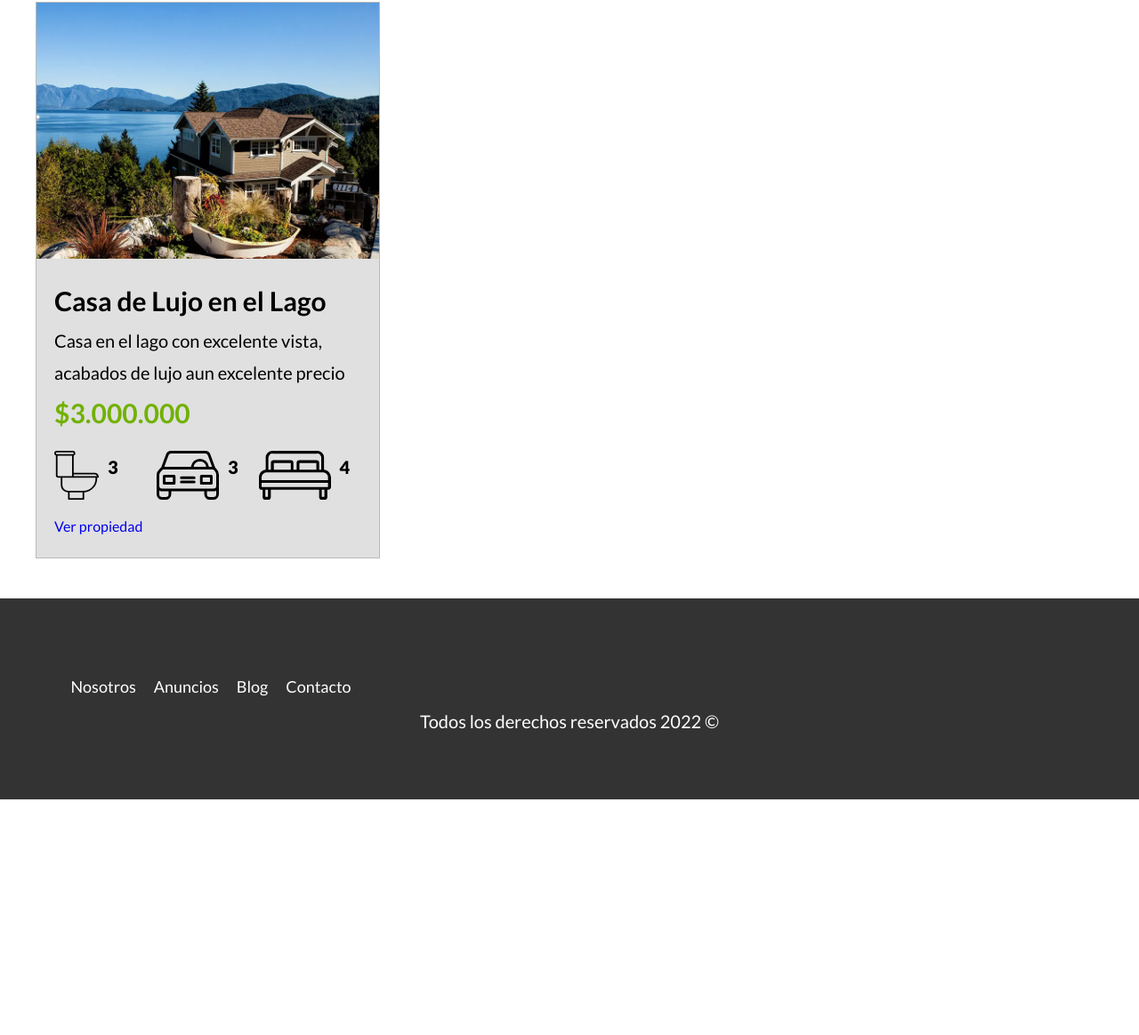
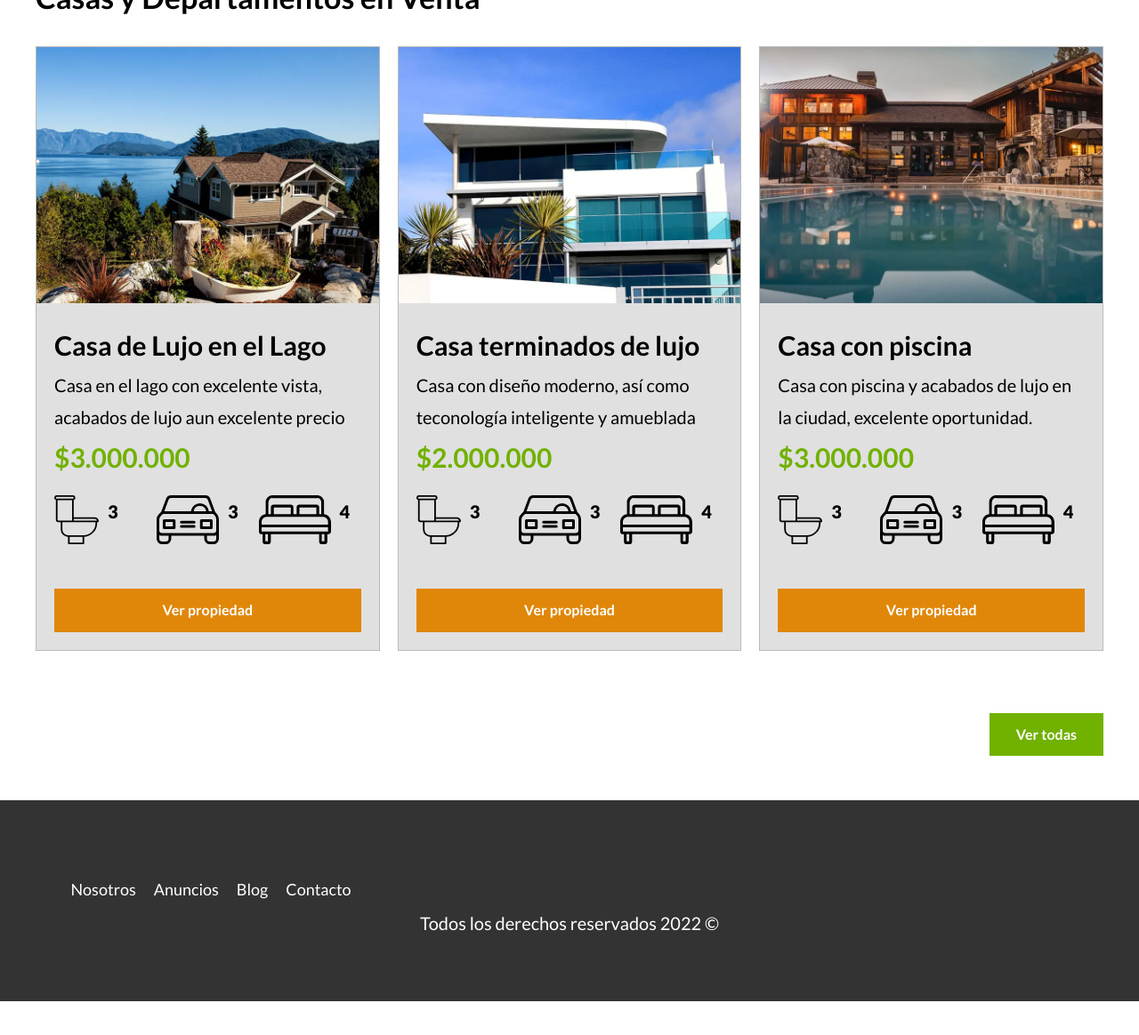
Before and after one commit to MsNutria/BienesRaices, a website: page index.html in a window 1280 px wide. Shown: the part 1562-2726 px from the top of the page at 89% size. Before the commit the page ends 2486 px from the top, so only its background shows below. Drawn offline with Linux system fonts and the light colour scheme.

Commit message:
Agregando estilos a la sección de anuncios

```diff
--- a/index.html
+++ b/index.html
@@ -87,8 +87,80 @@
                     <a href="anuncios.html" class="boton boton-amarillo">
                         Ver propiedad
                     </a>
-                </div>
-            </div>
+                </div> <!--.contenido-anuncio-->
+            </div> <!--.anuncio-->
+            <div class="anuncio">
+                <picture>
+                    <source srcset="build/img/anuncio2.webp" type="image/webp">
+                    <source srcset="build/img/anuncio2.jpg" type="image/webp">
+                    <img loading="lazy" src="build/img/anuncio2.jpg" alt="anuncio">
+                </picture>
+
+                <div class="contenido-anuncio">
+                    <h3>Casa terminados de lujo</h3>
+                    <p>Casa con diseño moderno, así como teconología inteligente y amueblada</p>
+                    <p class="precio">$2.000.000</p>
+
+                    <ul class="iconos-caracteristicas">
+                        <li>
+                            <img loading="lazy" src="build/img/icono_wc.svg" alt="icono wc">
+                            <p>3</p>
+                        </li>
+                        <li>
+                            <img loading="lazy" src="build/img/icono_estacionamiento.svg" alt="icono icono_estacionamiento">
+                            <p>3</p>
+                        </li>
+                        <li>
+                            <img loading="lazy" src="build/img/icono_dormitorio.svg" alt="icono habitaciones">
+                            <p>4</p>
+                        </li>
+
+                    </ul>
+
+                    <a href="anuncios.html" class="boton boton-amarillo">
+                        Ver propiedad
+                    </a>
+                </div> <!--.contenido-anuncio-->
+            </div> <!--.anuncio-->
+            <div class="anuncio">
+                <picture>
+                    <source srcset="build/img/anuncio3.webp" type="image/webp">
+                    <source srcset="build/img/anuncio3.jpg" type="image/webp">
+                    <img loading="lazy" src="build/img/anuncio3.jpg" alt="anuncio">
+                </picture>
+
+                <div class="contenido-anuncio">
+                    <h3>Casa con piscina</h3>
+                    <p>Casa con piscina y acabados de lujo en la ciudad, excelente oportunidad.</p>
+                    <p class="precio">$3.000.000</p>
+
+                    <ul class="iconos-caracteristicas">
+                        <li>
+                            <img loading="lazy" src="build/img/icono_wc.svg" alt="icono wc">
+                            <p>3</p>
+                        </li>
+                        <li>
+                            <img loading="lazy" src="build/img/icono_estacionamiento.svg" alt="icono icono_estacionamiento">
+                            <p>3</p>
+                        </li>
+                        <li>
+                            <img loading="lazy" src="build/img/icono_dormitorio.svg" alt="icono habitaciones">
+                            <p>4</p>
+                        </li>
+
+                    </ul>
+
+                    <a href="anuncios.html" class="boton boton-amarillo">
+                        Ver propiedad
+                    </a>
+                </div> <!--.contenido-anuncio-->
+            </div> <!--.anuncio-->
+
+
+        </div> <!--.contenedor-anuncios-->
+
+        <div class="alinear-derecha">
+            <a href="anuncios.html" class="boton-verde">Ver todas</a>
         </div>
     </section>
 
--- a/src/scss/app.scss
+++ b/src/scss/app.scss
@@ -3,6 +3,7 @@
 @import 'base/mixins';
 @import 'base/globales';
 @import 'base/utilidades';
+@import 'base/botones';
 
 /** UI **/
 
--- /dev/null
+++ b/src/scss/base/_botones.scss
@@ -0,0 +1,8 @@
+.boton-amarillo {
+    @include boton(#E08709, block);
+
+}
+
+.boton-verde {
+    @include boton(#71B100, inline-block);
+}
--- a/src/scss/base/_mixins.scss
+++ b/src/scss/base/_mixins.scss
@@ -21,3 +21,20 @@
     gap: $espaciado;
     grid-template-columns: repeat($columnas, 1fr);
 }
+
+@mixin boton($bgColor, $display ) {
+    background-color: $bgColor;
+    color: #FFFFFF;
+    font-weight: 700;
+    text-decoration: none;
+    padding: 1rem 3rem;
+    text-align: center;
+    margin-top: 5rem;
+    display:$display;
+    border:none;
+
+    &:hover {
+        background-color: darken($bgColor, 5);
+        cursor: pointer;
+    }
+}
--- a/src/scss/base/_utilidades.scss
+++ b/src/scss/base/_utilidades.scss
@@ -1,7 +1,12 @@
 .seccion {
-    margin-top: calc($separacion / 2);
-    margin-bottom: calc($separacion / 2);
+    margin-top: 5rem;
+    margin-bottom: 5rem;
 }
 .contenido-centrado {
-    max-width: 800px;
+    max-width: 80rem;
 }
+
+.alinear-derecha {
+    display: flex;
+    justify-content: flex-end;
+}
```
Also changed, not shown: build/css/app.css, 1 other file.
